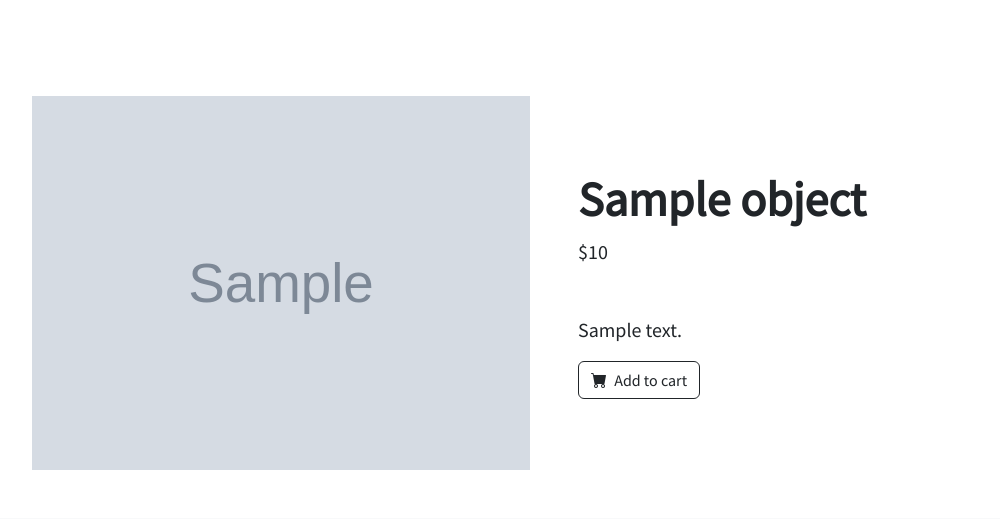
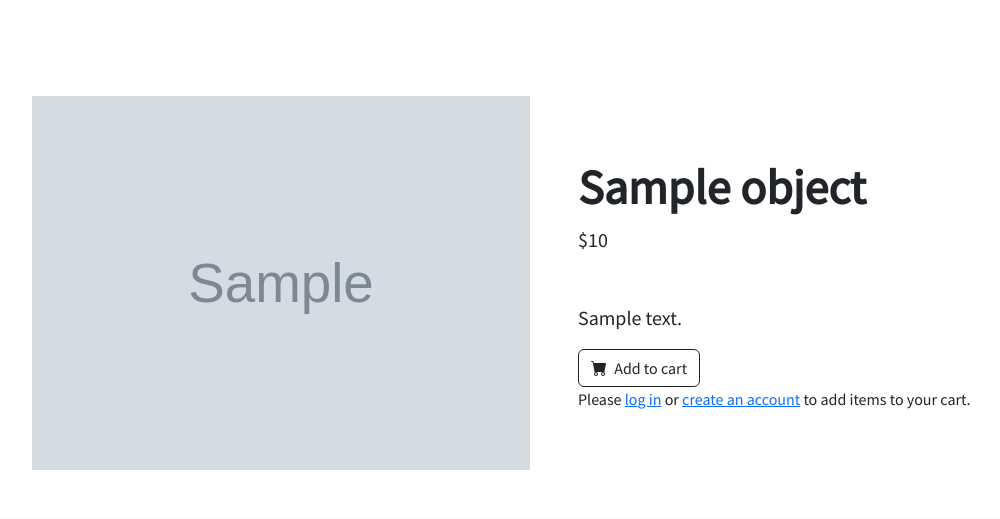
Before and after one commit to KristenM4/Django-Online-Shop, a Django app: template templates/detail.html in a window 1280 px wide. Shown: the part 56-575 px from the top of the page, without its empty margins (86-1086 px from the left). Run offline with Django 4.2, Linux system fonts and the light colour scheme; the template is opened without the code that fills it: most values are stand-ins (such as "Sample title", 1, 10 or a date in 2020); grey boxes marked "Sample" are stand-in pictures; some libraries are stand-ins or nearby versions.

Commit message:
add login prompt under 'add to cart' button for unauthenticated users

```diff
--- a/templates/detail.html
+++ b/templates/detail.html
@@ -27,6 +27,9 @@
                         </button>
                     </a>
                 </div>
+                    {% if not user.is_authenticated %}
+                        Please <a href="{% url 'login' %}" style="font-size: 1rem;">log in</a> or <a href="{% url 'signup' %}" style="font-size: 1rem;">create an account</a> to add items to your cart.
+                    {% endif %}
             </div>
 
             <div class="col-md-8 mx-auto">
```
